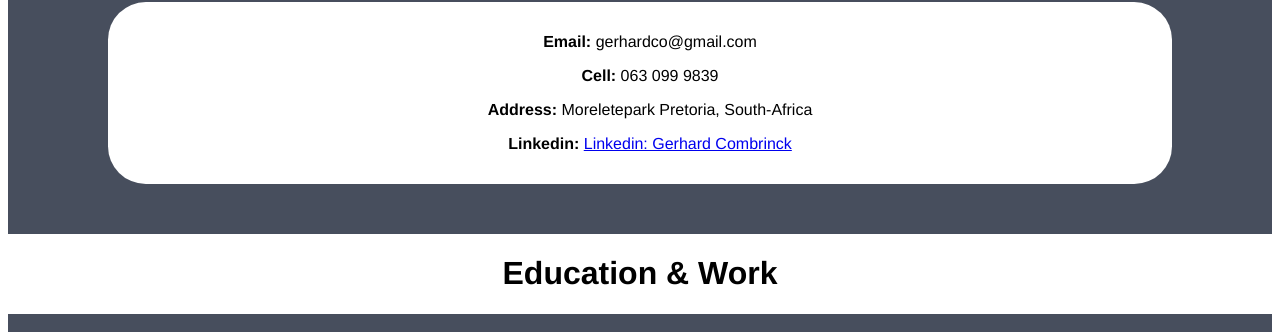
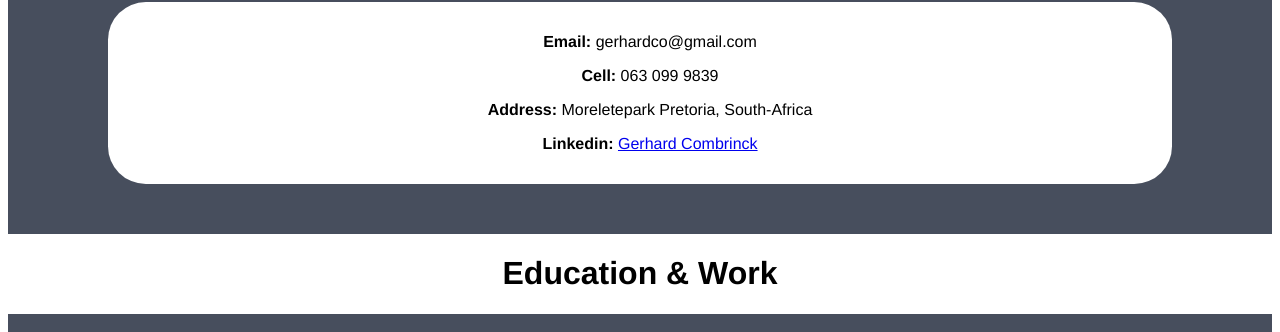
Before and after one commit to GerhardCombrinck/MyCV, a plain HTML site: page index.html in a window 1280 px wide. Shown: the part 1196-1528 px from the top of the page. Drawn offline with nearby package versions, Linux system fonts and the light colour scheme.

Commit message:
removed double 'linkedin' under contacts

```diff
--- a/index.html
+++ b/index.html
@@ -59,7 +59,7 @@
                     <p> <b>Email:</b> gerhardco@gmail.com </p>
                     <p> <b>Cell:</b> 063 099 9839 </p>
                     <p> <b>Address:</b> Moreletepark Pretoria, South-Africa </p>
-                    <p> <b>Linkedin:</b> <a href="https://www.linkedin.com/in/gerhard-combrinck-7a868586/">Linkedin: Gerhard Combrinck</a> </p>
+                    <p> <b>Linkedin:</b> <a href="https://www.linkedin.com/in/gerhard-combrinck-7a868586/">Gerhard Combrinck</a> </p>
 
 
 
```
